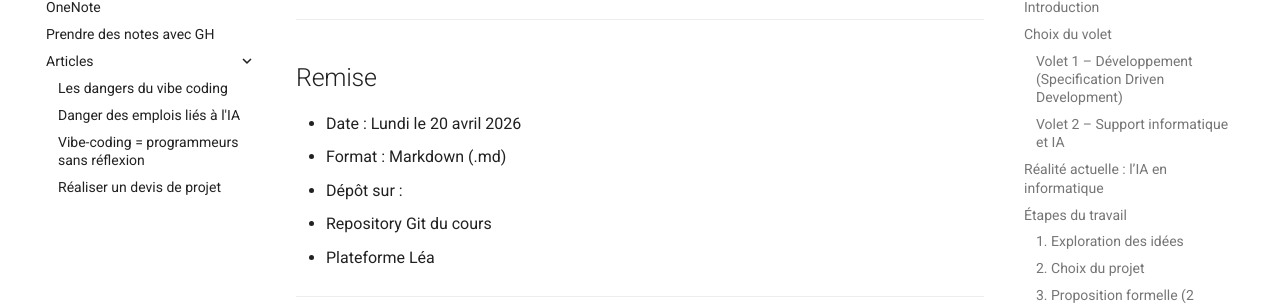
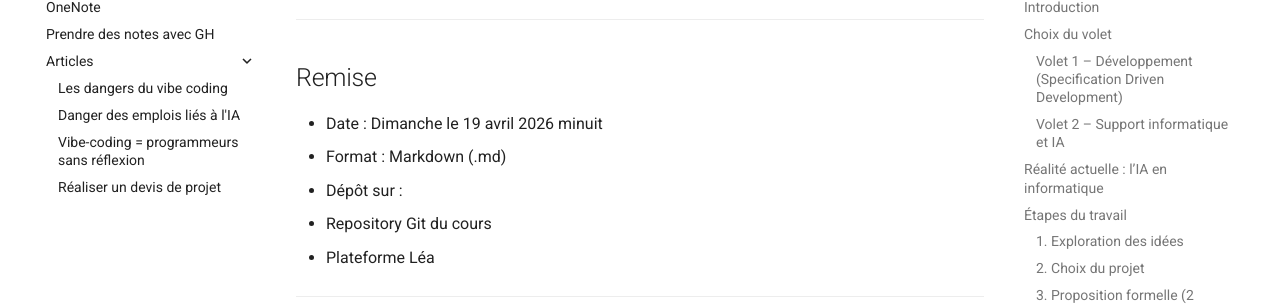
Before and after one commit to nbourre/1sh_notes_cours, an MkDocs documentation site: the page built from docs/travaux/proposition_formelle/index.md, in a window 1280 px wide and 900 px high, scrolled down 5117 px. Shown: the part 146-452 px from the top of the window. Built offline with MkDocs 1.6.1 and Material for MkDocs 9.7.7, drawn with Linux system fonts in a browser that asks for light colours.

Commit message:
Changement de date

```diff
--- a/docs/travaux/proposition_formelle/index.md
+++ b/docs/travaux/proposition_formelle/index.md
@@ -216,7 +216,7 @@ Des **points bonis** pourront être accordés.
 
 ## Remise
 
-* Date : Lundi le 20 avril 2026
+* Date : Dimanche le 19 avril 2026 minuit
 * Format : Markdown (.md)
 * Dépôt sur :
    * Repository Git du cours
```
